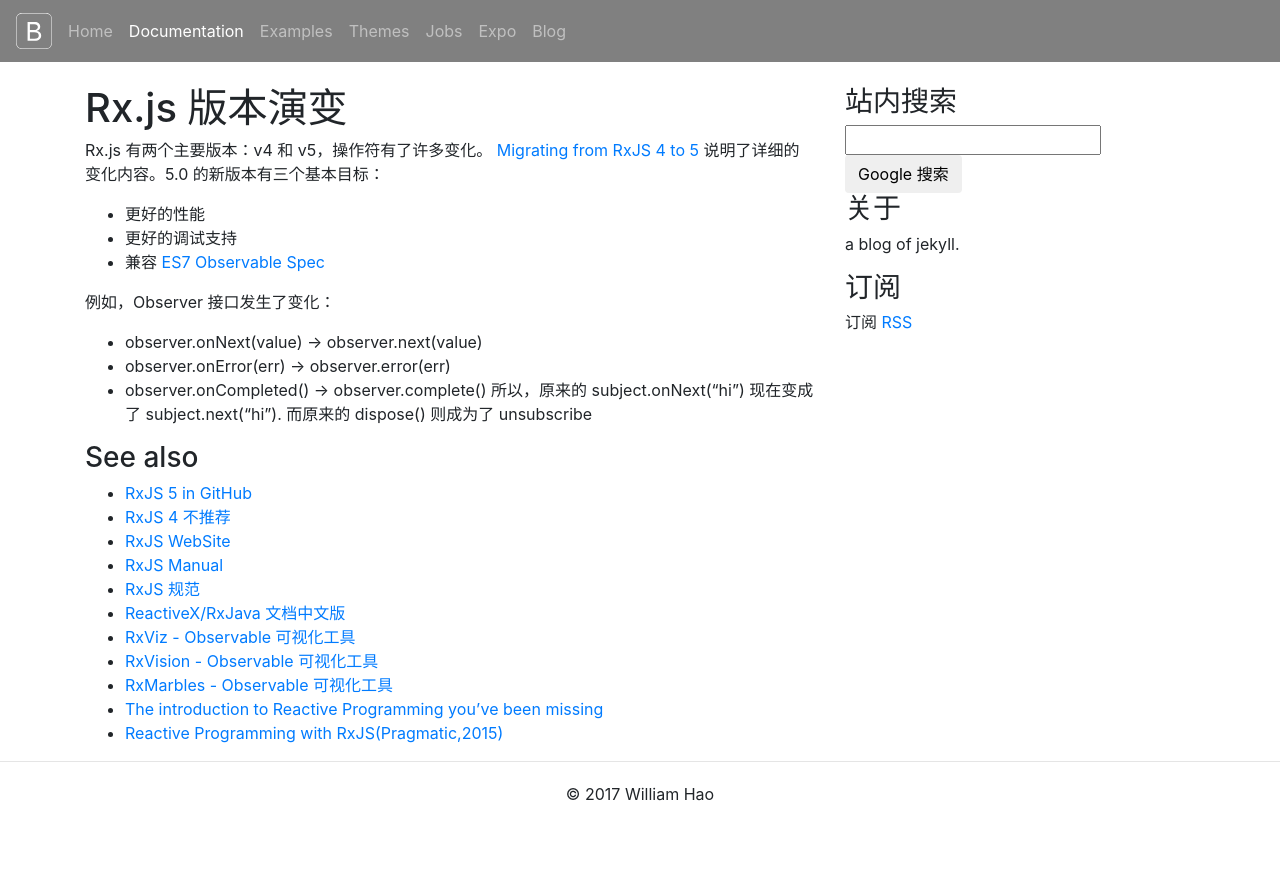
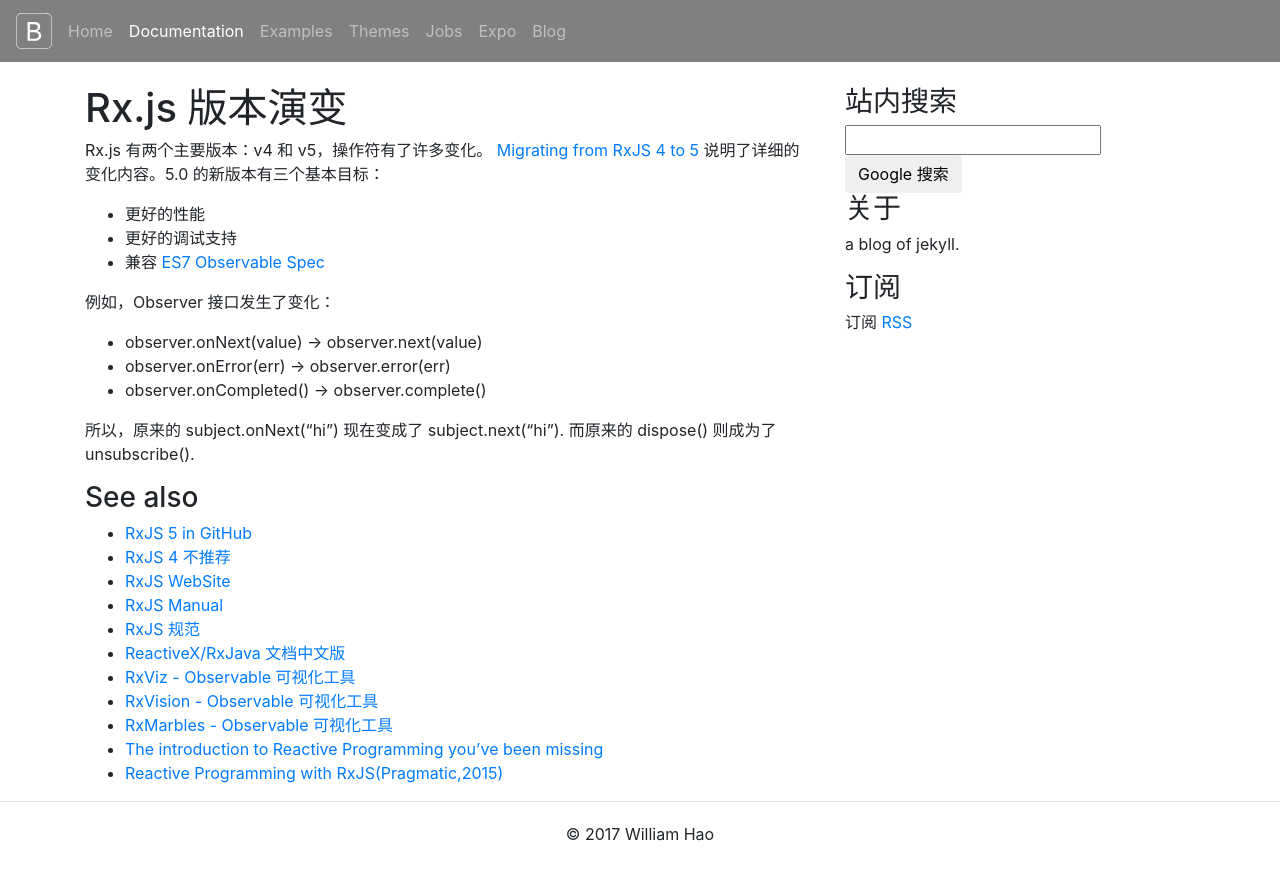
Before and after one commit to haoguanjun/jekyll, a Jekyll site: the page built from _posts/2017-09-11-rxjs-version-evolution.md, in a window 1280 px wide. Shown: the top 880 px of the page. Built offline with Jekyll 4.4.1, drawn with Linux system fonts in a browser that asks for light colours.

```diff
--- a/_posts/2017-09-11-rxjs-version-evolution.md
+++ b/_posts/2017-09-11-rxjs-version-evolution.md
@@ -5,13 +5,13 @@ Rx.js 有两个主要版本：v4 和 v5，操作符有了许多变化。
 * 更好的调试支持
 * 兼容 [ES7 Observable Spec](https://github.com/zenparsing/es-observable){:target="_blank"}
 
-
 例如，Observer 接口发生了变化：
 * observer.onNext(value) -> observer.next(value)
 * observer.onError(err) -> observer.error(err)
 * observer.onCompleted() -> observer.complete()
+
 所以，原来的 subject.onNext("hi") 现在变成了 subject.next("hi").
-而原来的 dispose() 则成为了 unsubscribe
+而原来的 dispose() 则成为了 unsubscribe().
 
 ### See also
 * [RxJS 5 in GitHub](https://github.com/ReactiveX/rxjs){:target="_blank"}
```
